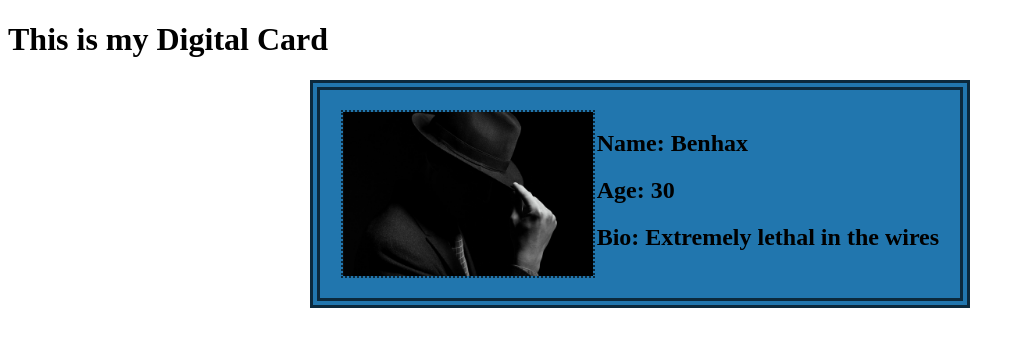
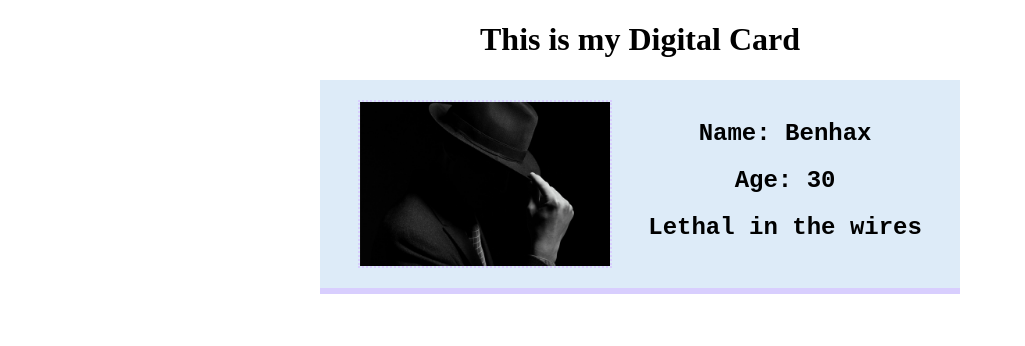
Before and after one commit to nyagajjr/Frontend, a website built with Vite: page google-clone/clone/card.html in a window 1280 px wide. Shown: the whole page, without its empty margins (0-1025 px from the left). Built offline with nearby package versions, Linux system fonts and the light colour scheme.

Commit message:
card margin short hand

```diff
--- a/google-clone/clone/card.css
+++ b/google-clone/clone/card.css
@@ -1,19 +1,21 @@
 img{
     width: 250px;
-    border: 2px dotted rgba(0, 0, 0, 0.651);
+    border: 2px dotted #d8cefe;
 }
 
 .card{
+    font-family: 'Courier New', Courier, monospace;
     display: flex;
-    border: 10px double rgba(0, 0, 0, 0.651);
-    background: #2176ae;
+    border-bottom: 6px solid#d8cefe;
+    background: #ddebf8;
     padding: 20px;
     width: 600px;
     justify-content: space-around;
-    margin-right: auto;
-    margin-left: auto;
+    margin: 0 auto;
+    text-align: center;
 }
 
-.items{
 
+h1{
+    text-align: center;
 }
--- a/google-clone/clone/card.html
+++ b/google-clone/clone/card.html
@@ -8,12 +8,12 @@
 </head>
 <body>
     <h1>This is my Digital Card</h1>
-    <div class="card">
+    <div class="card" >
         <img src="images/blackhat.jpg" alt="My profile picture">
             <div class="items">
                 <h2>Name: Benhax</h2>
                 <h2>Age: 30</h2>
-                <h2>Bio: Extremely lethal in the wires</h2>
+                <h2>Lethal in the wires</h2>
             </div>
     </div>
 </body>
```
